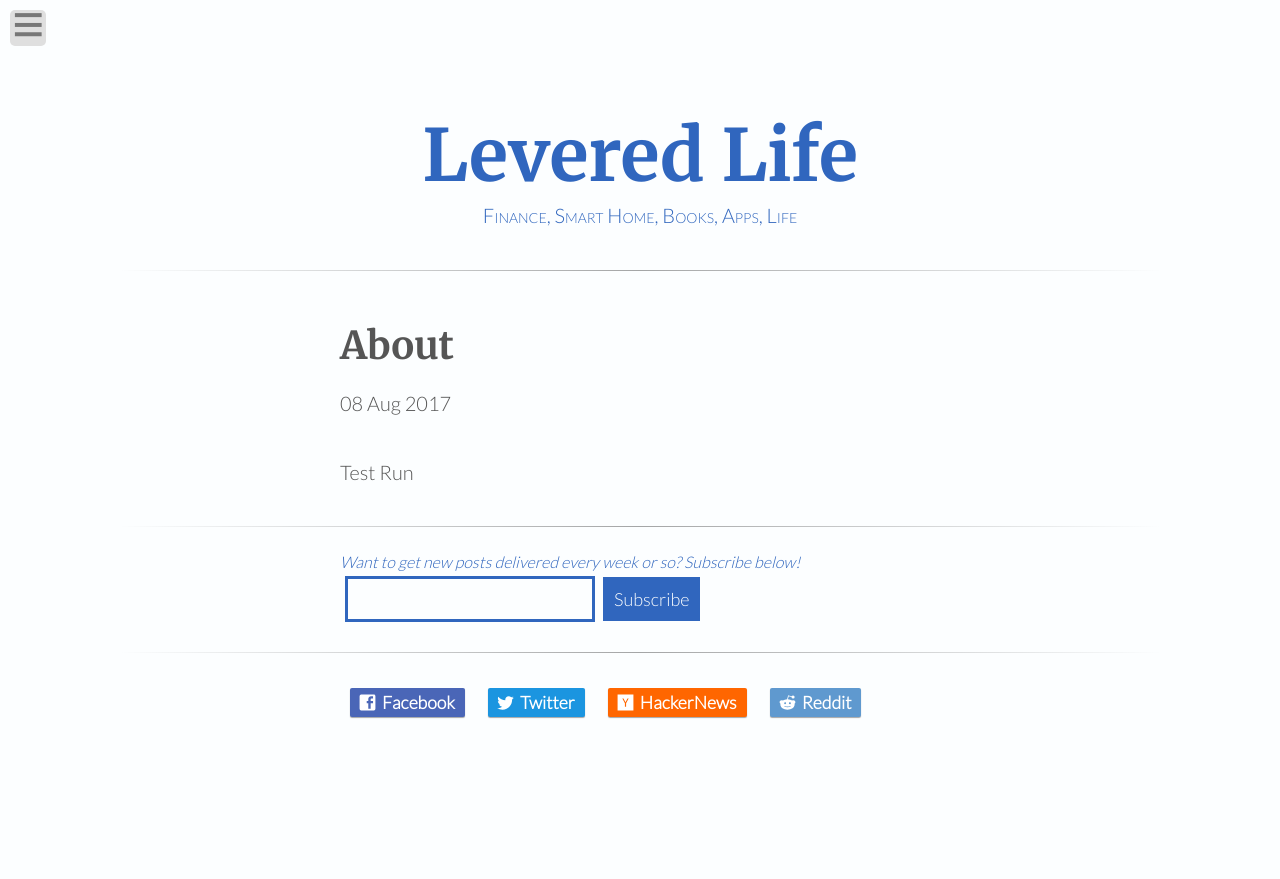
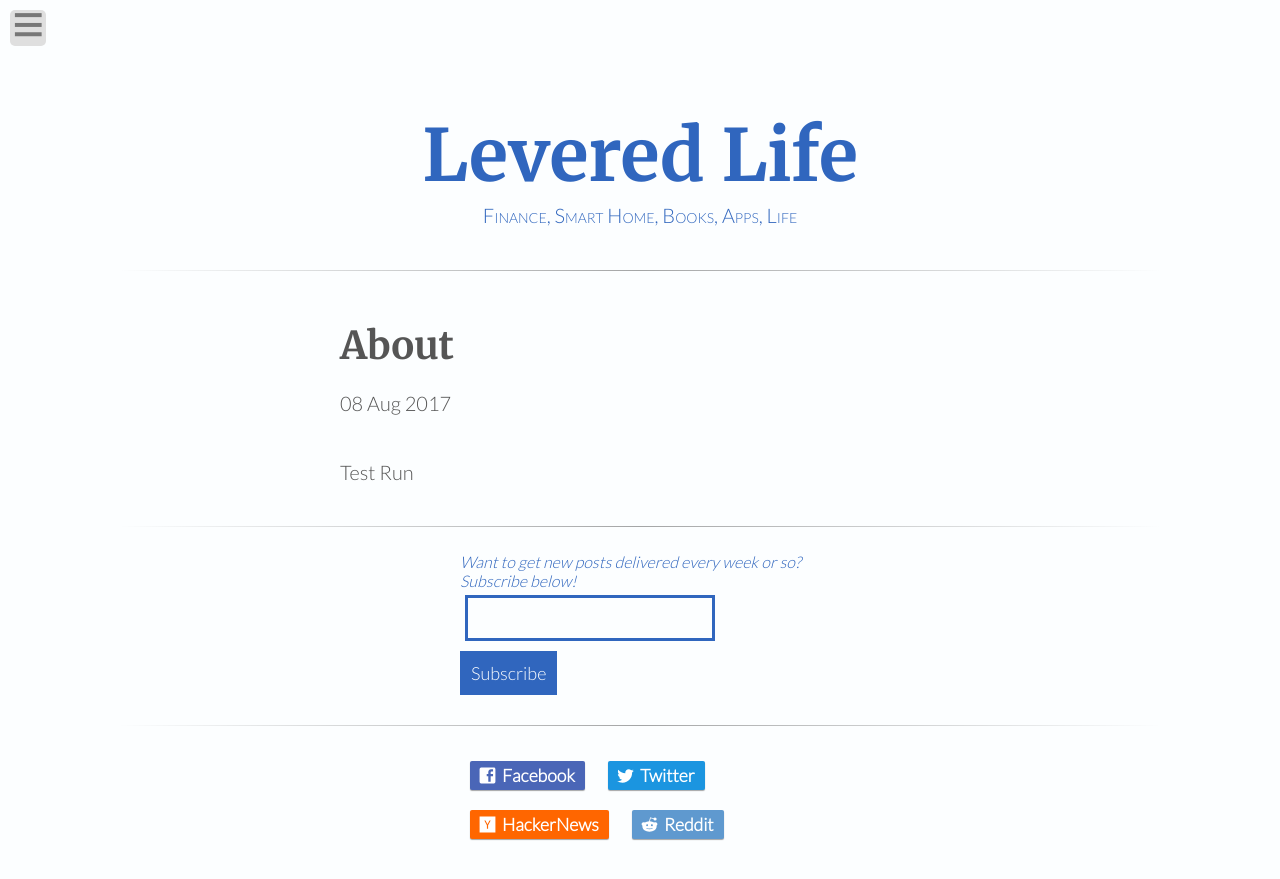
Before and after one commit to leverage-life/leverage-life.github.io, a Jekyll site: the page built from about.markdown, in a window 1280 px wide. Shown: the top 879 px of the page. Built offline with Jekyll 4.4.1, drawn with Linux system fonts in a browser that asks for light colours.

Commit message:
Center Test

```diff
--- a/_includes/_newsletter.html
+++ b/_includes/_newsletter.html
@@ -1,4 +1,5 @@
 <section id="post">
+  <div class="centerWrap">
     <em class="center">Want to get new posts delivered every week or so? Subscribe below!</em>
     <form
       action="https://buttondown.email/api/emails/embed-subscribe/LeveredLife"
@@ -13,4 +14,5 @@
       <input class="submitButton" type="submit" value="Subscribe" />
 
     </form>
+  </div>
 </section>
--- a/_includes/_share.html
+++ b/_includes/_share.html
@@ -1,5 +1,5 @@
 <section id="post">
-<div class="share">
+<div class="share centerWrap">
     	<a href="https://www.facebook.com/sharer/sharer.php?u={{ page.url | prepend: site.url | cgi_escape }}"
   		class="share-button facebook"
   		target="_blank">
--- a/_scss/_core.scss
+++ b/_scss/_core.scss
@@ -28,3 +28,8 @@ img {
     border: 0;
     -ms-interpolation-mode: bicubic;
 }
+
+.centerWrap {
+  width: 60%;
+  margin: 0 auto;
+}
```
